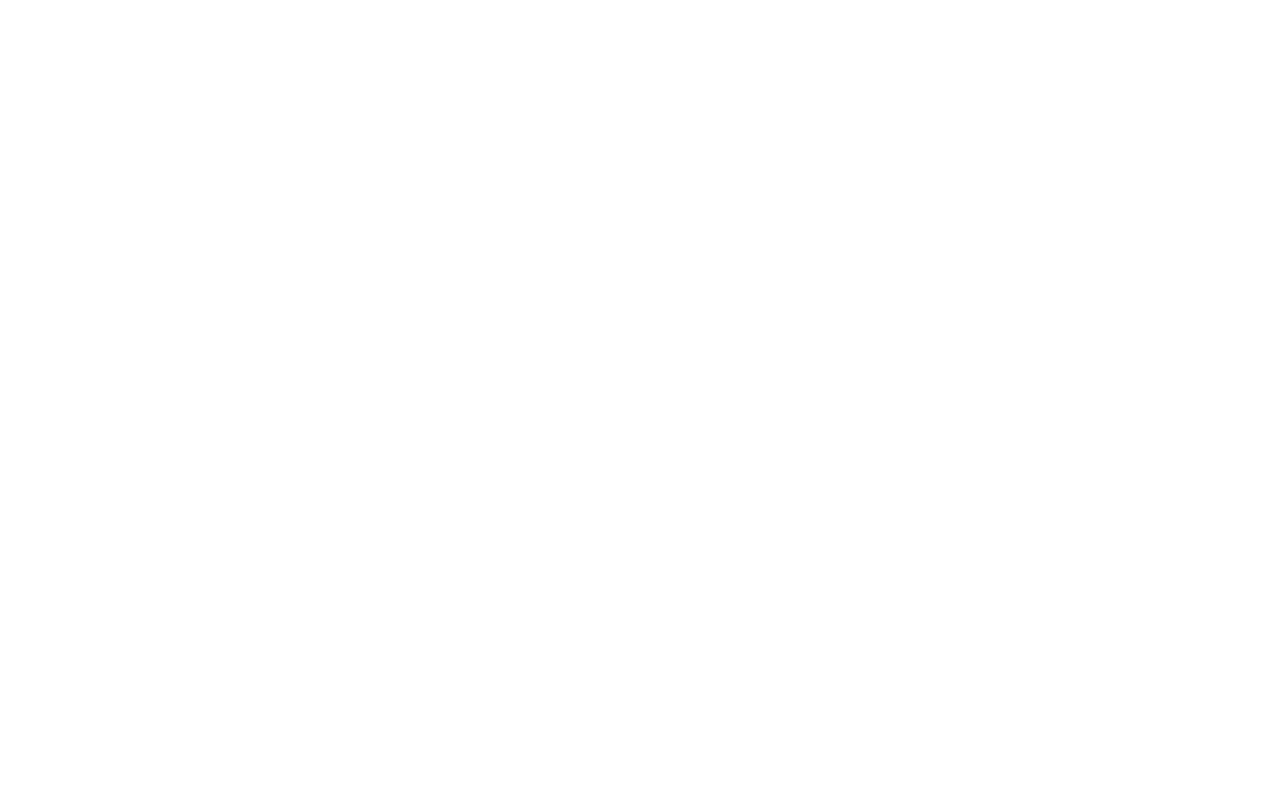
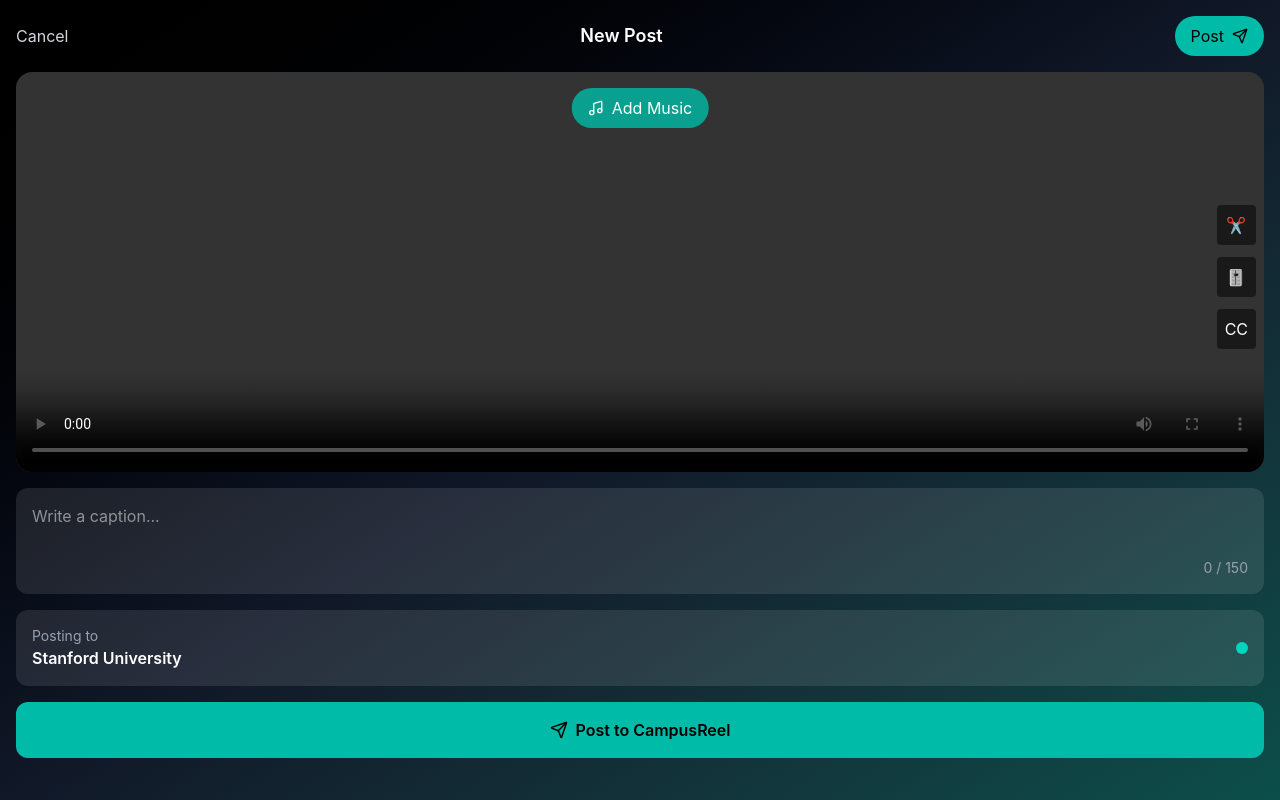
Before and after one commit to Spidey2342/Campus-loop, a React (Vite) app: page /upload in a window 1280 px wide. Before the commit this address had no page. Built offline with nearby package versions, Linux system fonts and the light colour scheme.

Commit message:
new update

```diff
--- a/src/App.jsx
+++ b/src/App.jsx
@@ -4,6 +4,7 @@
 import SignUp from './pages/SignUp';
 import Login from './pages/Login';
 import Feedpage from './pages/Feedpage';
+import UploadPage from './pages/UploadPage';
 
 function App() {
   return (
@@ -13,6 +14,7 @@
         <Route path="/signup" element={<SignUp />} />
         <Route path="/login" element={<Login />} />
         <Route path="/feed" element={<Feedpage/>} />
+        <Route path="/upload" element={<UploadPage/>} />
 
       </Routes>
     </BrowserRouter>
--- a/src/components/layouts/ActionBar.jsx
+++ b/src/components/layouts/ActionBar.jsx
@@ -2,19 +2,16 @@
 import { Heart, MessageCircle, Share2, Plus } from "lucide-react";
 import { useState } from "react";
 
-
 function ActionBar() {
-
-    const [liked, setLiked] = useState(false);
+  const [liked, setLiked] = useState(false);
 
   return (
     <div className="absolute bottom-24 right-3 flex flex-col items-center gap-5 text-white">
 
-      {/* PROFILE + FOLLOW */}
+      {/* PROFILE */}
       <div className="relative">
         <img
           src="https://i.pravatar.cc/100"
-          alt="user"
           className="w-12 h-12 rounded-full border-2 border-white"
         />
         <div className="absolute -bottom-2 left-1/2 -translate-x-1/2 bg-teal-500 rounded-full p-1">
@@ -28,27 +25,20 @@
         className="flex flex-col items-center"
       >
         <Heart
-          className={`transition transform ${
-            liked ? "text-red-500 scale-125" : ""
+          className={`transition-all duration-300 ${
+            liked
+              ? "text-red-500 scale-125 drop-shadow-lg"
+              : "scale-100"
           }`}
           fill={liked ? "red" : "none"}
         />
         <span className="text-xs">84.2K</span>
       </button>
 
-      {/* COMMENT */}
-      <div className="flex flex-col items-center">
-        <MessageCircle />
-        <span className="text-xs">1,348</span>
-      </div>
-
-      {/* SHARE */}
-      <div className="flex flex-col items-center">
-        <Share2 />
-        <span className="text-xs">Share</span>
-      </div>
+      <MessageCircle />
+      <Share2 />
     </div>
-  )
+  );
 }
 
-export default ActionBar
+export default ActionBar;
--- /dev/null
+++ b/src/components/layouts/Audience.jsx
@@ -0,0 +1,17 @@
+import React from 'react'
+
+function Audience() {
+  return (
+      <div className="bg-white/10 rounded-xl p-4 mb-4 flex items-center justify-between">
+
+      <div>
+        <p className="text-sm text-gray-400">Posting to</p>
+        <p className="font-semibold">Stanford University</p>
+      </div>
+
+      <div className="w-3 h-3 bg-teal-400 rounded-full"></div>
+    </div>
+  )
+}
+
+export default Audience
--- a/src/components/layouts/BottomNav.jsx
+++ b/src/components/layouts/BottomNav.jsx
@@ -1,7 +1,8 @@
 import React from 'react'
 import { Home, Compass, Plus, MessageCircle, User } from "lucide-react";
-
+import { useNavigate } from 'react-router-dom';
 function BottomNav() {
+    const navigate = useNavigate()
   return (
     <div className="fixed bottom-0 left-0 w-full bg-black/80 backdrop-blur-md py-3 pb-safe flex justify-around items-center text-white z-50"
     style={{ paddingBottom: "env(safe-area-inset-bottom)" }}
@@ -18,9 +19,11 @@
       </div>
 
       {/* CENTER BUTTON */}
-      <div className="bg-teal-500 p-3 rounded-full -mt-6 shadow-lg">
+      <button className="bg-teal-500 p-3 rounded-full -mt-6 shadow-lg"
+      onClick={() => navigate("/upload")}
+      >
         <Plus className="text-black" />
-      </div>
+      </button>
 
       <div className="flex flex-col items-center text-gray-400">
         <MessageCircle />
--- /dev/null
+++ b/src/components/layouts/CaptionBox.jsx
@@ -0,0 +1,25 @@
+import React from 'react'
+import { useState } from 'react'
+
+function CaptionBox() {
+
+const [text, setText] = useState("")
+  return (
+        <div className="bg-white/10 rounded-xl p-4 mb-4">
+
+      <textarea
+        placeholder="Write a caption..."
+        value={text}
+        onChange={(e) => setText(e.target.value)}
+        maxLength={150}
+        className="w-full bg-transparent outline-none resize-none"
+      />
+
+      <div className="text-right text-sm text-gray-400">
+        {text.length} / 150
+      </div>
+    </div>
+  )
+}
+
+export default CaptionBox
--- /dev/null
+++ b/src/components/layouts/SubmitButton.jsx
@@ -0,0 +1,13 @@
+import React from 'react'
+import { Send } from 'lucide-react'
+
+function SubmitButton() {
+  return (
+    <button className="w-full bg-teal-500 py-4 rounded-xl font-semibold flex items-center justify-center gap-2 text-black">
+      <Send size={18} />
+      Post to CampusReel
+    </button>
+  )
+}
+
+export default SubmitButton
--- /dev/null
+++ b/src/components/layouts/TopView.jsx
@@ -0,0 +1,23 @@
+import React from 'react'
+import { Send } from 'lucide-react'
+import { useNavigate } from 'react-router-dom'
+
+function TopView() {
+    const navigate = useNavigate()
+  return (
+     <div className="flex items-center justify-between mb-4">
+
+      <button className="text-gray-300"
+      onClick={() => navigate("/feed")}
+      >Cancel</button>
+
+      <h2 className="font-semibold text-lg">New Post</h2>
+
+      <button className="bg-teal-500 px-4 py-2 rounded-full flex items-center gap-2 text-black">
+        Post <Send size={16} />
+      </button>
+    </div>
+  )
+}
+
+export default TopView
--- /dev/null
+++ b/src/components/layouts/VideoPreview.jsx
@@ -0,0 +1,34 @@
+import React from 'react'
+import { Music } from 'lucide-react'
+import video3 from "../../assets/video1(1).mp4"
+
+
+function VideoPreview() {
+  return (
+     <div className="relative rounded-2xl overflow-hidden mb-4">
+
+      <video
+        src:video3
+        className="w-full h-[400px] object-cover"
+        controls
+        autoPlay
+        playsInline
+      />
+
+      {/* ADD MUSIC */}
+      <button className="absolute top-4 left-1/2 -translate-x-1/2 bg-teal-500/80 px-4 py-2 rounded-full flex items-center gap-2">
+        <Music size={16} />
+        Add Music
+      </button>
+
+      {/* SIDE CONTROLS */}
+      <div className="absolute right-2 top-1/3 flex flex-col gap-3">
+        <button className="bg-black/50 p-2 rounded">✂</button>
+        <button className="bg-black/50 p-2 rounded">🎚</button>
+        <button className="bg-black/50 p-2 rounded">CC</button>
+      </div>
+    </div>
+  )
+}
+
+export default VideoPreview
--- a/src/components/video/VideoCard.jsx
+++ b/src/components/video/VideoCard.jsx
@@ -1,8 +1,28 @@
-import React, { useEffect, useRef } from 'react'
+import React, { useEffect, useRef, useState } from 'react'
 import VideoInfo from '../layouts/VideoInfo';
 import ActionBar from '../layouts/ActionBar';
+import { Heart } from 'lucide-react';
+
 
 function VideoCard({video}) {
+
+    const [showHeart, setShowHeart] = useState(false);
+    let lastTap = 0;
+
+const handleTap = () => {
+  const now = Date.now();
+
+  if (now - lastTap < 300) {
+    // DOUBLE TAP DETECTED
+    setShowHeart(true);
+
+    setTimeout(() => {
+      setShowHeart(false);
+    }, 600);
+  }
+
+  lastTap = now;
+};
     const videoRef = useRef(null )
 
     useEffect(() => {
@@ -26,8 +46,21 @@
   };
 }, []);
 
+
+
   return (
-     <div className="relative h-full w-full bg-black">
+     <div className="relative h-full w-full bg-black"
+     onClick={handleTap}
+     >
+        {showHeart && (
+  <div className="absolute inset-0 flex items-center justify-center pointer-events-none">
+    <Heart
+      className="text-white animate-heart"
+      size={100}
+      fill="white"
+    />
+  </div>
+)}
       <video
         ref={videoRef}
         src={video.src}
--- a/src/index.css
+++ b/src/index.css
@@ -1 +1,20 @@
 @import "tailwindcss";
+
+@keyframes heartPop {
+  0% {
+    transform: scale(0.5);
+    opacity: 0;
+  }
+  50% {
+    transform: scale(1.2);
+    opacity: 1;
+  }
+  100% {
+    transform: scale(1);
+    opacity: 0;
+  }
+}
+
+.animate-heart {
+  animation: heartPop 0.6s ease forwards;
+}
--- /dev/null
+++ b/src/pages/UploadPage.jsx
@@ -0,0 +1,22 @@
+import React from 'react'
+import SubmitButton from '../components/layouts/SubmitButton'
+import CaptionBox from '../components/layouts/CaptionBox'
+import VideoPreview from '../components/layouts/VideoPreview'
+import TopView from '../components/layouts/TopView'
+import Audience from '../components/layouts/Audience'
+
+
+function UploadPage() {
+  return (
+    <div  className="min-h-screen bg-gradient-to-br from-black via-gray-900 to-teal-900 text-white px-4 py-4">
+        <TopView/>
+        <VideoPreview/>
+        <CaptionBox/>
+        <Audience/>
+           <SubmitButton/>
+
+        </div>
+  )
+}
+
+export default UploadPage
```
